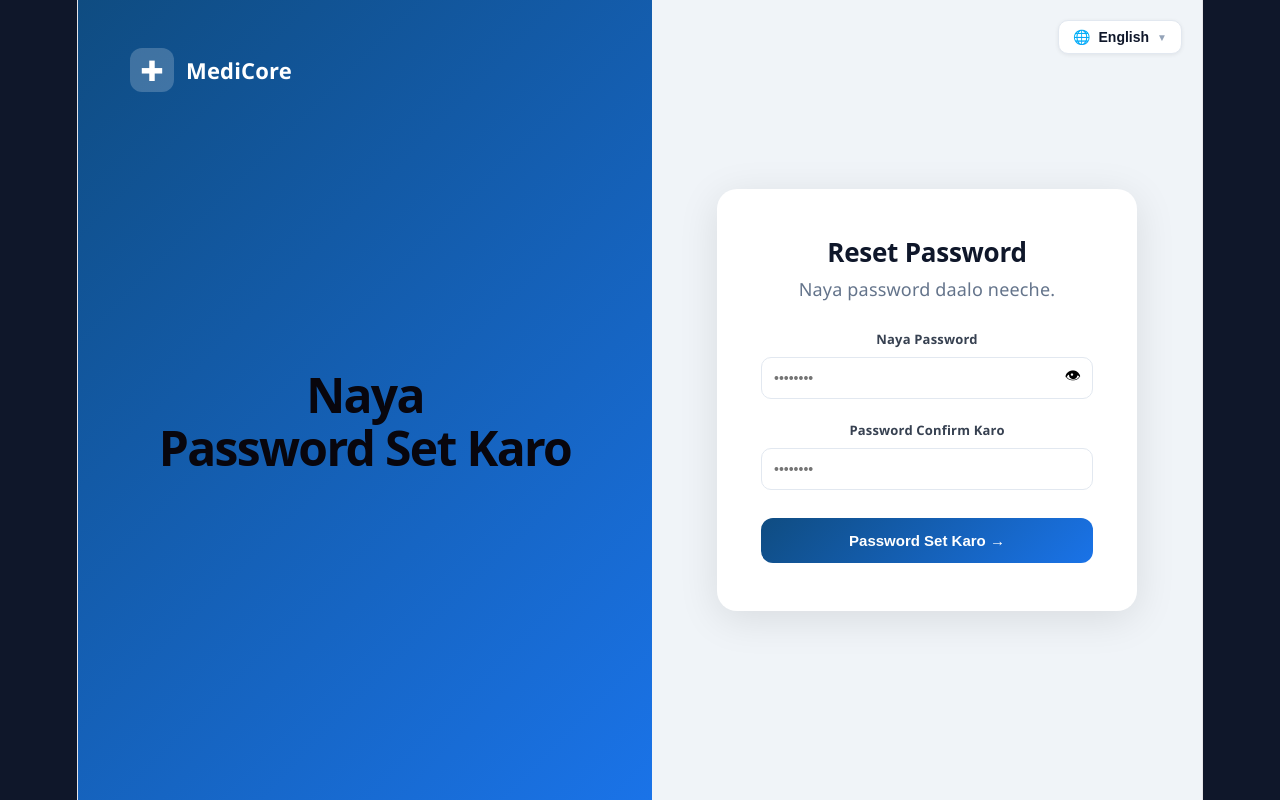
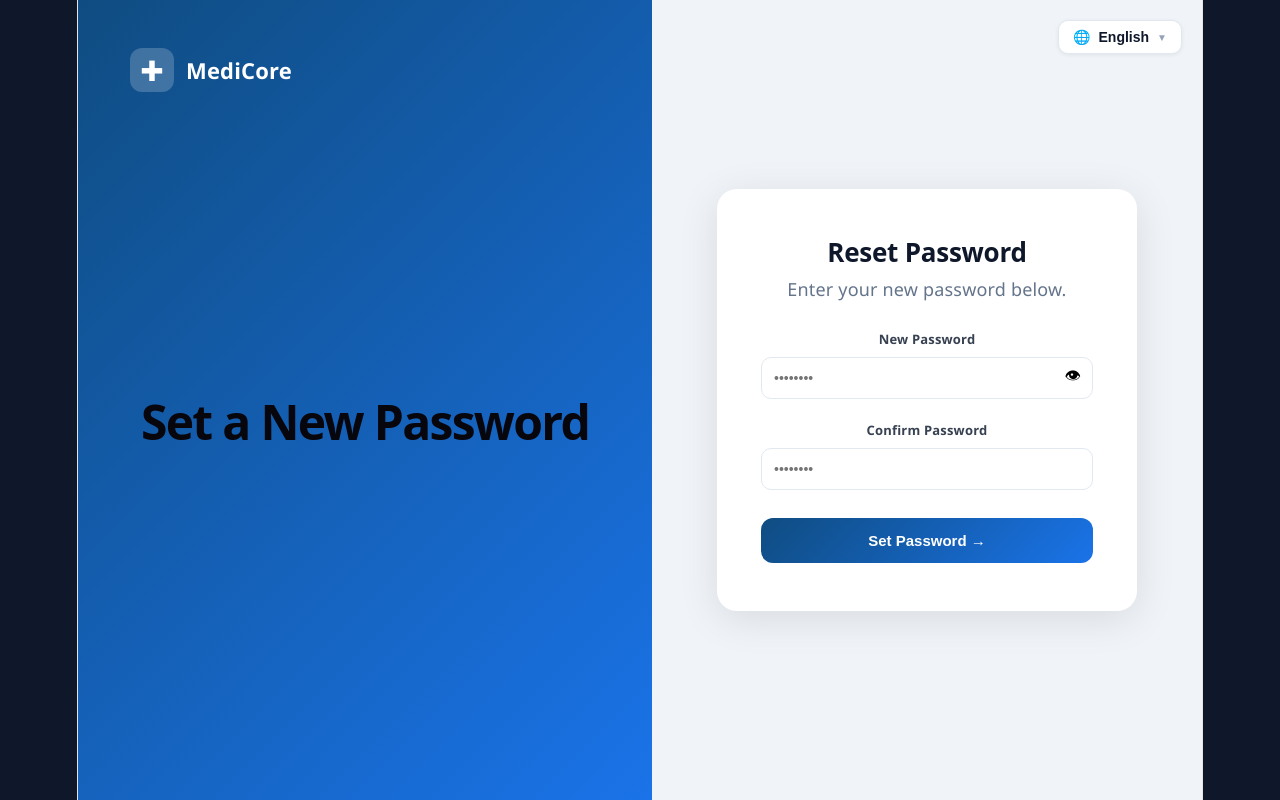
Before and after one commit to sachinyadavb-1761-eng/hospital-management-system, a React app in the folder frontend/: page /reset-password/1 in a window 1280 px wide. Built offline with nearby package versions, Linux system fonts and the light colour scheme; the HTML template or start-up script is replaced by a standard one.

Commit message:
Translate Hinglish UI text and messages to English in forgot/reset password flow

```diff
--- a/frontend/src/pages/ForgotPassword.jsx
+++ b/frontend/src/pages/ForgotPassword.jsx
@@ -22,7 +22,7 @@ export default function ForgotPassword() {
       setMessage(res.data.message);
     } catch (err) {
       setError(
-        err.response?.data?.message || "Kuch gadbad ho gayi, dobara try karo.",
+        err.response?.data?.message || "Something went wrong, please try again.",
       );
     } finally {
       setLoading(false);
@@ -49,12 +49,10 @@ export default function ForgotPassword() {
         </div>
         <div style={styles.heroText}>
           <h1 style={styles.heroHeading}>
-            Password
-            <br />
-            Bhool Gaye?
+            Forgot Your Password?
           </h1>
           <p style={styles.heroSub}>
-            Koi baat nahi, email daalo aur reset link paa lo.
+            No worries, enter your email and get a reset link.
           </p>
         </div>
       </div>
@@ -67,7 +65,7 @@ export default function ForgotPassword() {
         <div style={styles.card} className="fp-card">
           <h2 style={styles.cardTitle}>Forgot Password</h2>
           <p style={styles.cardSub}>
-            Apni registered email daalo, hum reset link bhej denge.
+            Enter your registered email and we'll send you a reset link.
           </p>
 
           {error && <div style={styles.errorBox}>{error}</div>}
@@ -95,15 +93,15 @@ export default function ForgotPassword() {
                 }}
                 disabled={loading}
               >
-                {loading ? "Bhej rahe hain..." : "Reset Link Bhejo →"}
+                {loading ? "Sending..." : "Send Reset Link →"}
               </button>
             </form>
           )}
 
           <p style={styles.footer}>
-            Yaad aa gaya password?{" "}
+            Remembered your password?{" "}
             <span style={styles.link} onClick={() => navigate("/login")}>
-              Login karo
+              Login
             </span>
           </p>
         </div>
--- a/frontend/src/pages/ResetPassword.jsx
+++ b/frontend/src/pages/ResetPassword.jsx
@@ -21,11 +21,11 @@ export default function ResetPassword() {
     setMessage("");
 
     if (newPassword !== confirmPassword) {
-      setError("Dono password match nahi ho rahe.");
+      setError("Passwords do not match.");
       return;
     }
     if (newPassword.length < 6) {
-      setError("Password kam se kam 6 characters ka hona chahiye.");
+      setError("Password must be at least 6 characters long.");
       return;
     }
 
@@ -36,7 +36,7 @@ export default function ResetPassword() {
       setTimeout(() => navigate("/login"), 2000);
     } catch (err) {
       setError(
-        err.response?.data?.message || "Link invalid ya expire ho chuka hai.",
+        err.response?.data?.message || "Link is invalid or has expired.",
       );
     } finally {
       setLoading(false);
@@ -63,9 +63,7 @@ export default function ResetPassword() {
         </div>
         <div style={styles.heroText}>
           <h1 style={styles.heroHeading}>
-            Naya
-            <br />
-            Password Set Karo
+            Set a New Password
           </h1>
         </div>
       </div>
@@ -77,19 +75,19 @@ export default function ResetPassword() {
 
         <div style={styles.card} className="rp-card">
           <h2 style={styles.cardTitle}>Reset Password</h2>
-          <p style={styles.cardSub}>Naya password daalo neeche.</p>
+          <p style={styles.cardSub}>Enter your new password below.</p>
 
           {error && <div style={styles.errorBox}>{error}</div>}
           {message && (
             <div style={styles.successBox}>
-              {message} Login page pe bhej rahe hain...
+              {message} Redirecting to login page...
             </div>
           )}
 
           {!message && (
             <form onSubmit={handleSubmit} style={styles.form}>
               <div style={styles.field}>
-                <label style={styles.label}>Naya Password</label>
+                <label style={styles.label}>New Password</label>
                 <div style={styles.passwordWrap}>
                   <input
                     style={styles.inputPassword}
@@ -110,7 +108,7 @@ export default function ResetPassword() {
               </div>
 
               <div style={styles.field}>
-                <label style={styles.label}>Password Confirm Karo</label>
+                <label style={styles.label}>Confirm Password</label>
                 <input
                   style={styles.input}
                   type={showPassword ? "text" : "password"}
@@ -129,7 +127,7 @@ export default function ResetPassword() {
                 }}
                 disabled={loading}
               >
-                {loading ? "Set kar rahe hain..." : "Password Set Karo →"}
+                {loading ? "Setting..." : "Set Password →"}
               </button>
             </form>
           )}
```
Also changed, not shown: 1 other file (tests, documents, lock files or other folders).
